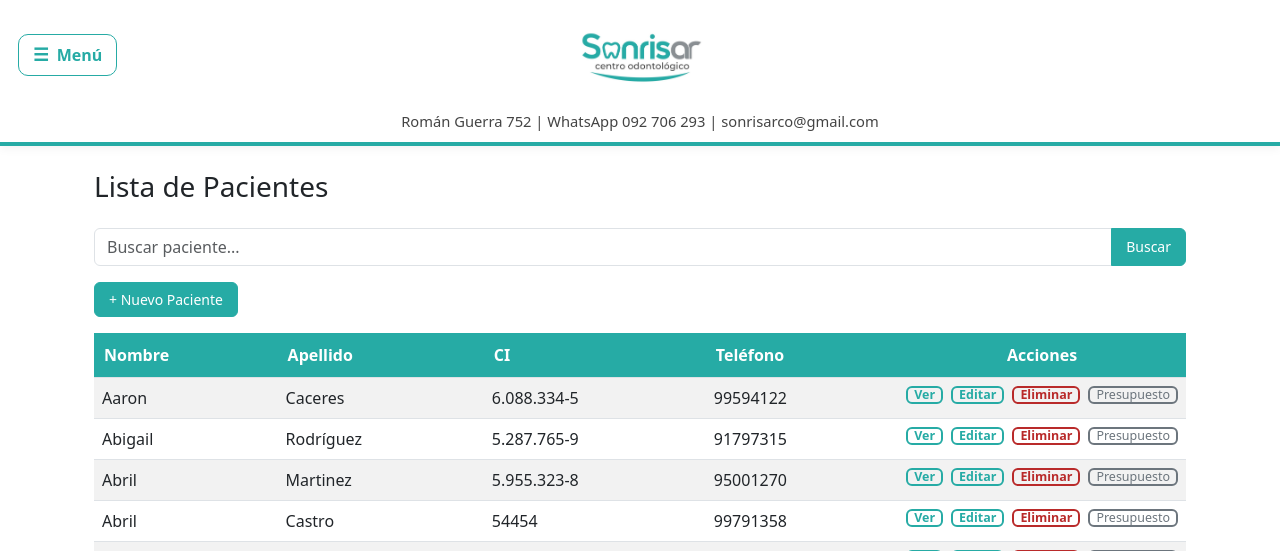
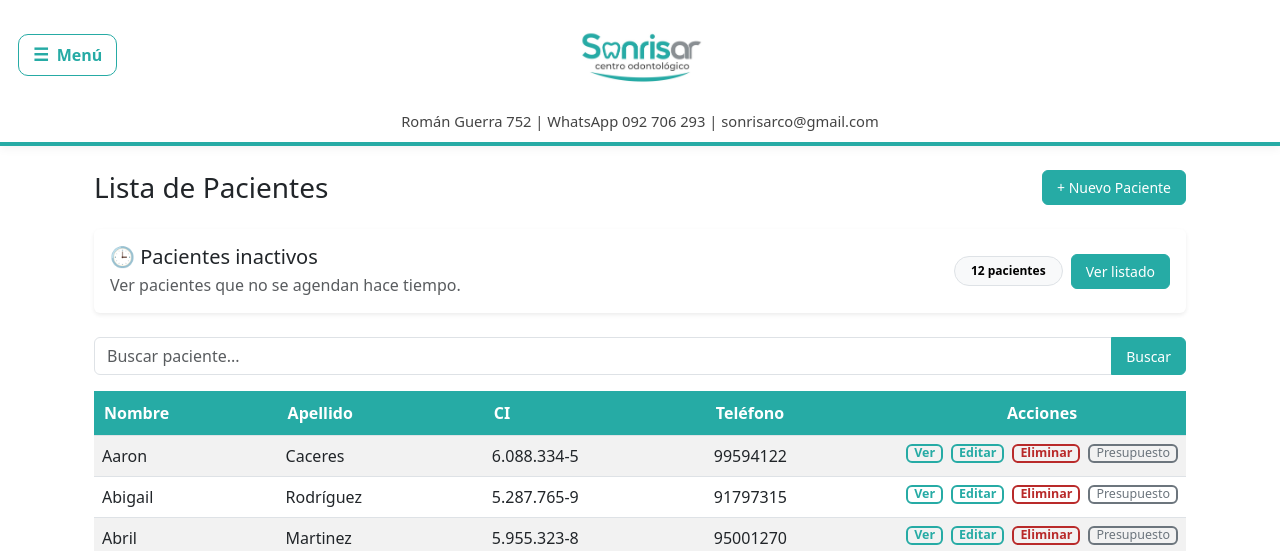
Before and after one commit to sonrisarco-co/sonrisar-pro, a Django app: page /pacientes/ in a window 1280 px wide. Shown: the top 551 px of the page. Run offline with Django 5.2, Linux system fonts and the light colour scheme; data comes from the database, SQL or seed files in the repository; some libraries are stand-ins or nearby versions.

Commit message:
Pacientes inactivos funcionando + mejoras visuales

```diff
--- a/core/templates/core/patients_list.html
+++ b/core/templates/core/patients_list.html
@@ -6,7 +6,36 @@
 
 <div class="container mt-4 tabla-pacientes">
 
-    <h3 class="mb-4">Lista de Pacientes</h3>
+    <!-- HEADER -->
+    <div class="d-flex justify-content-between align-items-center mb-4 flex-wrap gap-2">
+        <h3 class="mb-0">Lista de Pacientes</h3>
+
+        <a href="{% url 'patient_new' %}" class="btn btn-sonrisar">
+            + Nuevo Paciente
+        </a>
+    </div>
+
+    <!-- ACCESO DESTACADO A PACIENTES INACTIVOS -->
+    <div class="card shadow-sm border-0 mb-4">
+        <div class="card-body d-flex justify-content-between align-items-center flex-wrap gap-3">
+            <div>
+                <h5 class="mb-1">🕒 Pacientes inactivos</h5>
+                <p class="mb-0 text-muted">
+                    Ver pacientes que no se agendan hace tiempo.
+                </p>
+            </div>
+
+            <div class="d-flex align-items-center gap-2 flex-wrap">
+                <span class="badge rounded-pill text-bg-light border px-3 py-2">
+                    {{ cantidad_inactivos }} pacientes
+                </span>
+
+                <a href="{% url 'pacientes_inactivos' %}" class="btn btn-sonrisar">
+                    Ver listado
+                </a>
+            </div>
+        </div>
+    </div>
 
     <!-- BUSCADOR -->
     <form method="GET" class="input-group mb-3">
@@ -14,8 +43,6 @@
                value="{{ query }}">
         <button class="btn btn-sonrisar" type="submit">Buscar</button>
     </form>
-
-    <a href="{% url 'patient_new' %}" class="btn btn-sonrisar mb-3">+ Nuevo Paciente</a>
 
     <!-- TABLA -->
     <div class="table-responsive">
@@ -42,17 +69,17 @@
                         <div class="d-flex flex-nowrap gap-2 justify-content-center">
 
                             <a href="{% url 'patient_detail' p.id %}"
-                            class="btn btn-sm btn-outline-edit">Ver</a>
+                               class="btn btn-sm btn-outline-edit">Ver</a>
 
                             <a href="{% url 'patient_edit' p.id %}"
-                            class="btn btn-sm btn-outline-edit">Editar</a>
+                               class="btn btn-sm btn-outline-edit">Editar</a>
 
                             <a href="{% url 'patient_delete' p.id %}"
-                            class="btn btn-sm btn-outline-delete"
-                            onclick="return confirm('¿Eliminar este paciente?');">Eliminar</a>
+                               class="btn btn-sm btn-outline-delete"
+                               onclick="return confirm('¿Eliminar este paciente?');">Eliminar</a>
 
                             <a href="{% url 'budget_new' p.id %}"
-                            class="btn btn-sm btn-outline-pdf">Presupuesto</a>
+                               class="btn btn-sm btn-outline-pdf">Presupuesto</a>
 
                         </div>
                     </td>
@@ -71,7 +98,6 @@
     <nav aria-label="Pagination" class="mt-3">
         <ul class="pagination justify-content-center">
 
-            <!-- Botón Anterior -->
             {% if pacientes.has_previous %}
                 <li class="page-item">
                     <a class="page-link" href="?q={{ query }}&page={{ pacientes.previous_page_number }}">«</a>
@@ -82,7 +108,6 @@
                 </li>
             {% endif %}
 
-            <!-- NÚMEROS -->
             {% for num in pacientes.paginator.page_range %}
                 {% if num == pacientes.number %}
                     <li class="page-item active">
@@ -95,7 +120,6 @@
                 {% endif %}
             {% endfor %}
 
-            <!-- Botón Siguiente -->
             {% if pacientes.has_next %}
                 <li class="page-item">
                     <a class="page-link" href="?q={{ query }}&page={{ pacientes.next_page_number }}">»</a>
--- a/core/urls.py
+++ b/core/urls.py
@@ -4,6 +4,7 @@ from django.conf.urls.static import static
 from core import views
 from core.views import budget_print
 from core.views import protesis_print
+from . import views
 
 
 
@@ -27,6 +28,7 @@ urlpatterns = [
     path("paciente/<int:patient_id>/citas/", views.patient_appointments, name="patient_appointments"),
     path("paciente/<int:patient_id>/presupuestos/", views.patient_budgets, name="patient_budgets"),
     path("pacientes/quick-new/", views.patient_quick_new, name="patient_quick_new"),
+    path("pacientes/inactivos/", views.pacientes_inactivos, name="pacientes_inactivos"),
 
 
 
--- a/core/views.py
+++ b/core/views.py
@@ -5,7 +5,7 @@ from django.utils.text import slugify
 
 import calendar
 #from core.models import Cita
-from django.db.models import Q
+from django.db.models import Q, Max
 from django.contrib import messages
 
 from django.conf import settings
@@ -134,6 +134,7 @@ def home(request):
 # PACIENTES (COMPLETO)
 # =========================
 
+
 def patient_list(request):
 
     # 🔍 Buscar por nombre, apellido, CI o teléfono
@@ -154,10 +155,24 @@ def patient_list(request):
     page_number = request.GET.get("page")
     pacientes = paginator.get_page(page_number)
 
+    # 🕒 Contador de pacientes inactivos
+    fecha_limite = timezone.now().date() - timedelta(days=90)
+
+    cantidad_inactivos = Patient.objects.annotate(
+        ultima_cita=Max("appointment__fecha")
+    ).filter(
+        ultima_cita__isnull=False,
+        ultima_cita__lt=fecha_limite
+    ).count()
+
     return render(
         request,
         "core/patients_list.html",
-        {"pacientes": pacientes, "query": query}
+        {
+            "pacientes": pacientes,
+            "query": query,
+            "cantidad_inactivos": cantidad_inactivos,
+        }
     )
 
 
@@ -2876,3 +2891,36 @@ def agenda_pro(request):
     }
 
     return render(request, "core/agenda_pro.html", contexto)
+
+
+def pacientes_inactivos(request):
+    dias = int(request.GET.get("dias", 90))
+    fecha_limite = timezone.now().date() - timedelta(days=dias)
+
+    pacientes = Patient.objects.annotate(
+        ultima_cita=Max("appointment__fecha")
+    ).filter(
+        ultima_cita__isnull=False,
+        ultima_cita__lt=fecha_limite
+    ).order_by("ultima_cita", "apellido", "nombre")
+
+    pacientes_con_dias = []
+    hoy = timezone.now().date()
+
+    for paciente in pacientes:
+        dias_sin_venir = (hoy - paciente.ultima_cita).days
+        pacientes_con_dias.append({
+            "id": paciente.id,
+            "apellido": paciente.apellido,
+            "nombre": paciente.nombre,
+            "telefono": getattr(paciente, "telefono", ""),
+            "ultima_cita": paciente.ultima_cita,
+            "dias_sin_venir": dias_sin_venir,
+        })
+
+    context = {
+        "pacientes": pacientes_con_dias,
+        "dias": dias,
+        "titulo": "Pacientes inactivos",
+    }
+    return render(request, "core/pacientes_inactivos.html", context)
```
Also changed, not shown: core/templates/core/pacientes_inactivos.html (added, +61 -0 lines).
